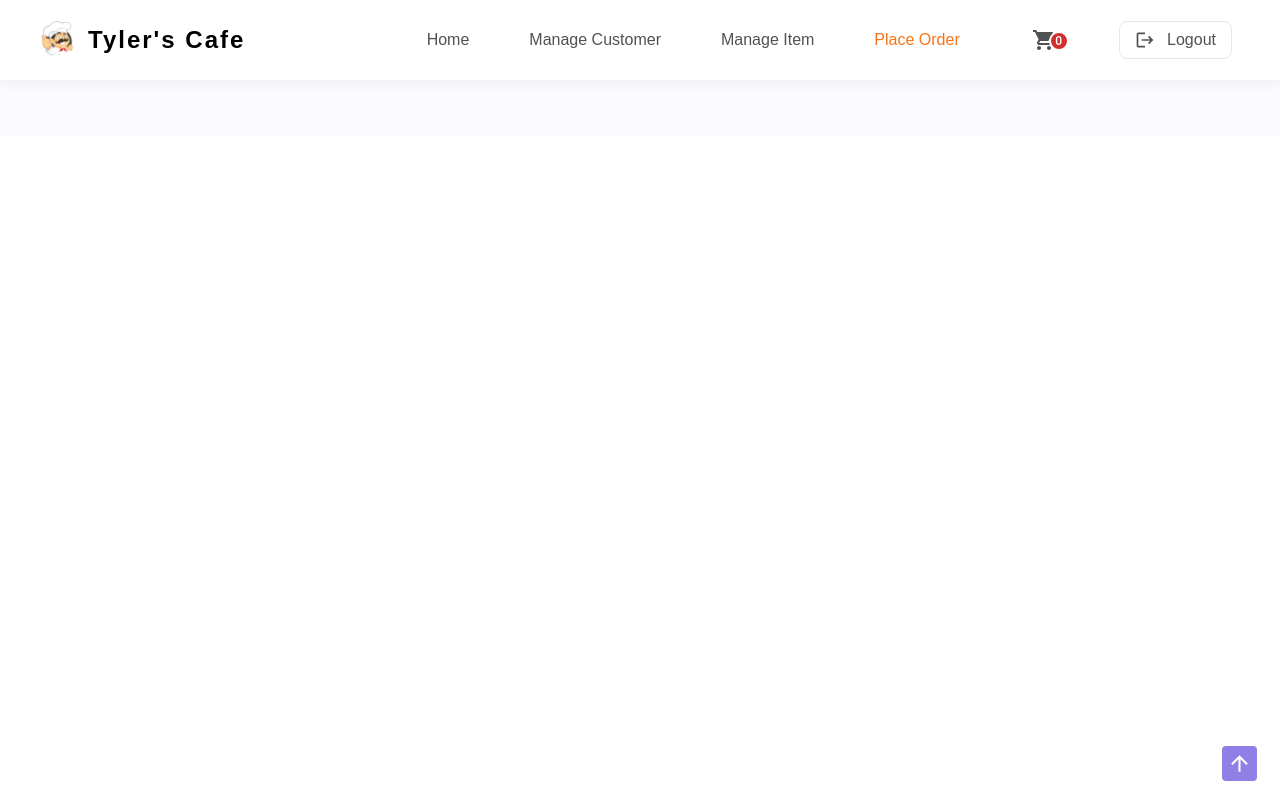
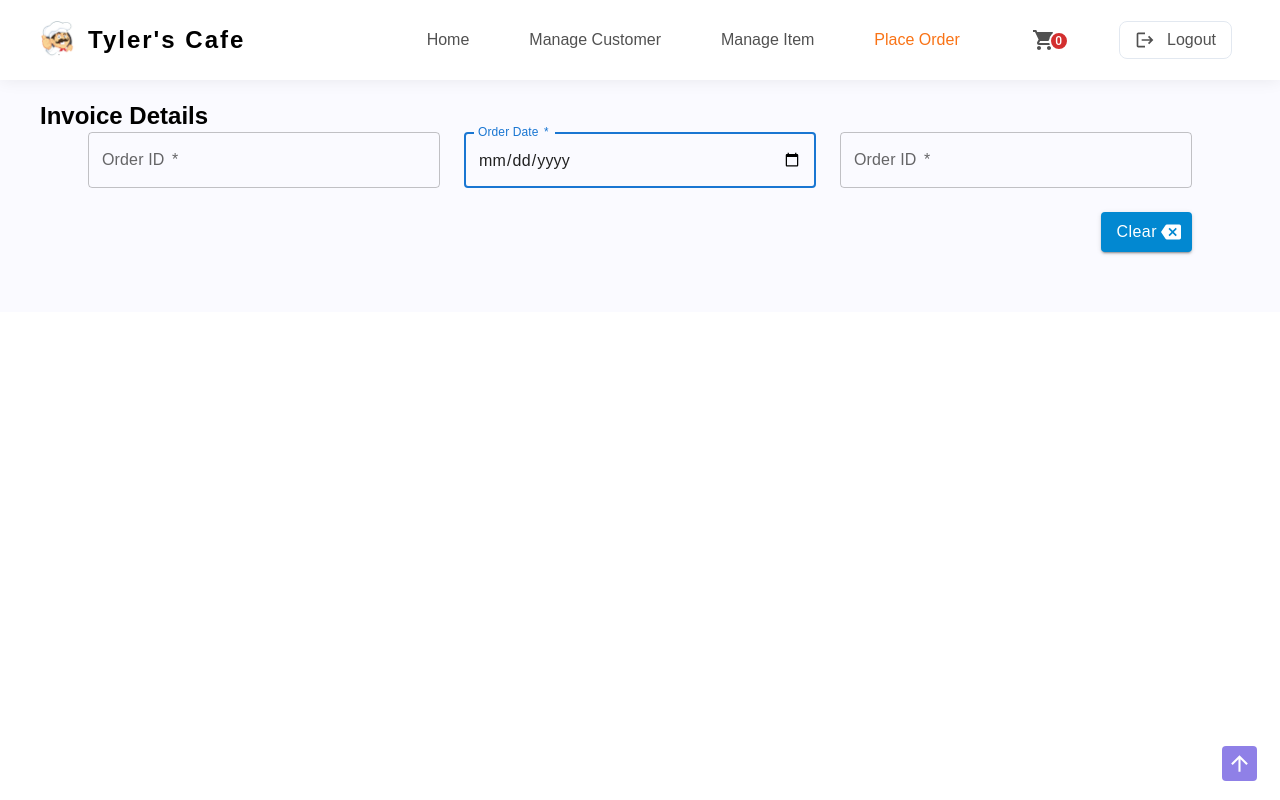
Before and after one commit to AshanSandeep06/Food-Shop-System, a React (Create React App) app in the folder frontend/: page /place_order in a window 1280 px wide. Built offline with nearby package versions, Linux system fonts and the light colour scheme.

Commit message:
Content Updated in PlaceOrderForm Component

```diff
--- a/frontend/src/components/Form/Form.tsx
+++ b/frontend/src/components/Form/Form.tsx
@@ -25,6 +25,7 @@ const Form = (props: FormProps) => {
             placeholder={textField.placeHolderText}
             required
             defaultValue={textField.defaultValue}
+            focused={textField.focused}
           />
         ))}
 
--- a/frontend/src/pages/AdminPages/PlaceOrderForm/PlaceOrderForm.tsx
+++ b/frontend/src/pages/AdminPages/PlaceOrderForm/PlaceOrderForm.tsx
@@ -1,19 +1,57 @@
 import React from "react";
+import Form from "../../../components/Form/Form";
+import BackspaceIcon from "@mui/icons-material/Backspace";
 
 const PlaceOrderForm = () => {
   return (
     <section>
       <section>
+        <div>
+          <h1>Invoice Details</h1>
+        </div>
 
+        <div>
+          <Form
+            textFieldsArray={[
+              {
+                label: "Order ID",
+                textFieldType: "text",
+                name: "orderId",
+                placeHolderText: "Order ID",
+                defaultValue: "",
+              },
+
+              {
+                label: "Order Date",
+                textFieldType: "date",
+                name: "orderId",
+                placeHolderText: "Order ID",
+                defaultValue: "",
+                focused: true,
+              },
+
+              {
+                label: "Order ID",
+                textFieldType: "text",
+                name: "orderId",
+                placeHolderText: "Order ID",
+                defaultValue: "",
+              },
+            ]}
+            buttonsArray={[
+              {
+                color: "info",
+                icon: <BackspaceIcon />,
+                text: "Clear",
+              },
+            ]}
+          />
+        </div>
       </section>
 
-      <section>
+      <section></section>
 
-      </section>
-
-      <section>
-
-      </section>
+      <section></section>
     </section>
   );
 };
--- a/frontend/src/types/TextFieldDetails.ts
+++ b/frontend/src/types/TextFieldDetails.ts
@@ -4,4 +4,5 @@ export type TextFieldDetails = {
     name: string;
     placeHolderText: string;
     defaultValue?: string
+    focused?: boolean
   };
```
